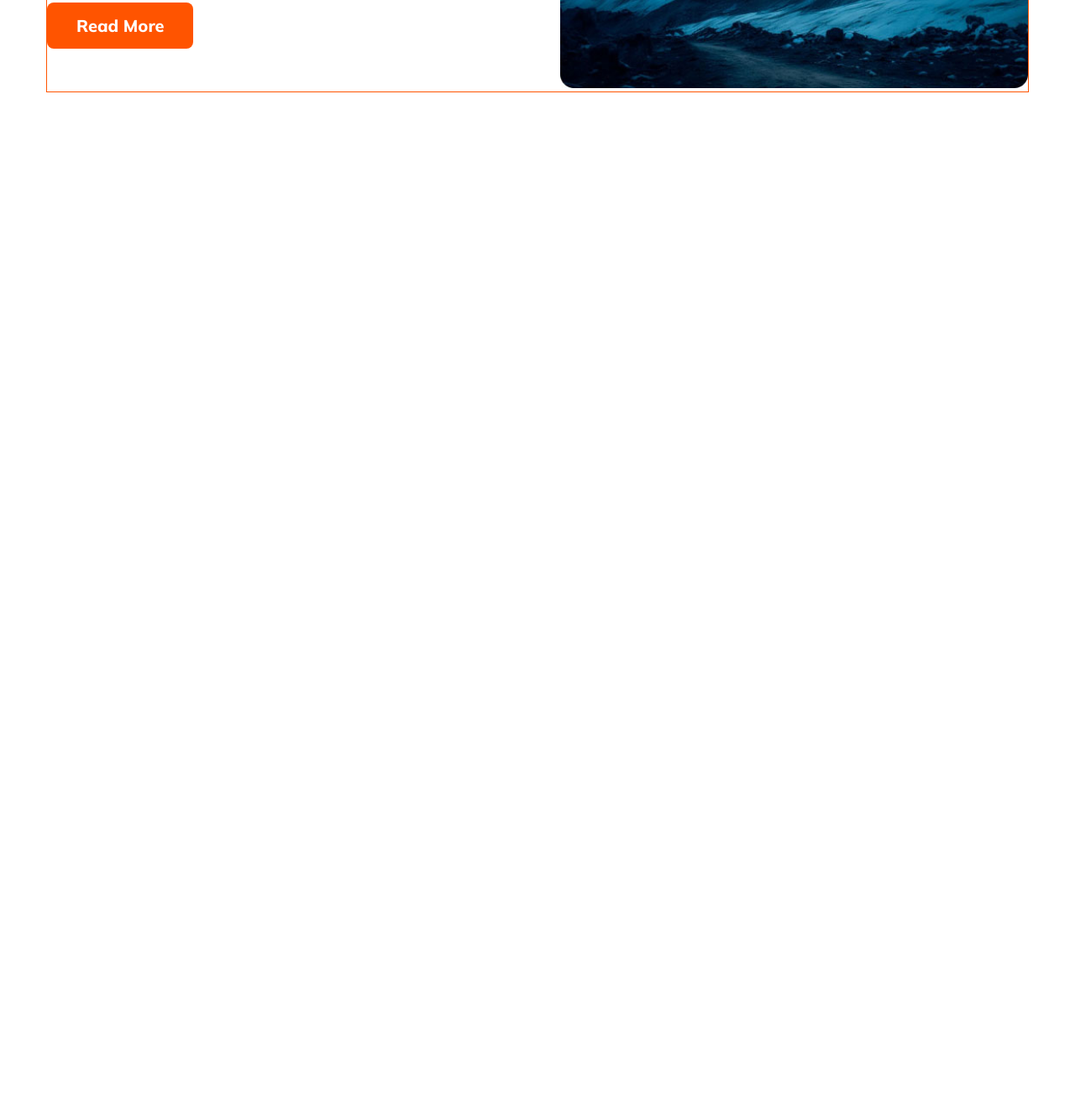
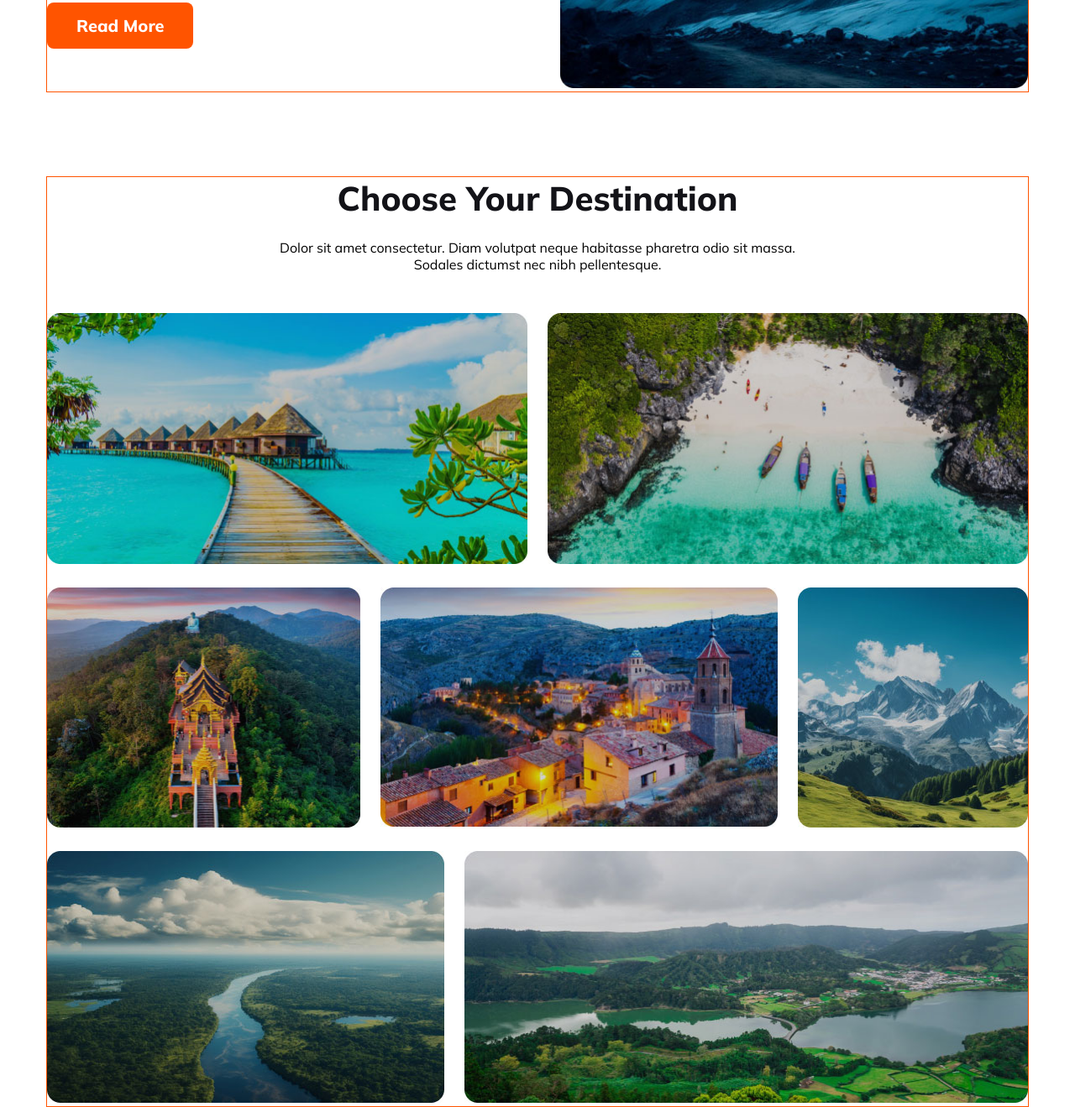
Before and after one commit to wahednur/wahed-travel, a plain HTML site: page index.html in a window 1280 px wide. Shown: the part 1201-2520 px from the top of the page at 84% size. Before the commit the page ends 1311 px from the top, so only its background shows below. Drawn offline with Linux system fonts and the light colour scheme.

Commit message:
Choose Your Destination desktopp section done

```diff
--- a/assets/css/style.css
+++ b/assets/css/style.css
@@ -134,6 +134,7 @@ img {
   height: 500px;
   background-size: cover;
   background-position: center center;
+  background-repeat: no-repeat;
 }
 .banner-overlay {
   border-radius: 16px;
@@ -256,6 +257,78 @@ button .fa-solid {
 }
 
 /* Our popular tours section CSS end  */
+/* Choose Your Destination section start  */
+.destination-sec .dest-text-content {
+  text-align: center;
+}
+.destination-sec .dest-text-content p {
+  width: 663px;
+  text-align: center;
+  margin-right: auto;
+  margin-left: auto;
+  margin-top: 24px;
+  margin-bottom: 48px;
+}
+.destination-sec .dest-grid {
+  display: grid;
+  width: 100%;
+  gap: 24px;
+  grid-template-areas:
+    "mal mal mal mal mal mal indo indo indo indo indo indo"
+    "sri sri sri sri usa usa usa usa usa kas kas kas"
+    "bd bd bd bd bd ban ban ban ban ban ban ban";
+}
+/* .grid-item-1 {
+  grid-column: 1 / span 6;
+  grid-row: 1 / span 3;
+}
+.grid-item-2 {
+  grid-column: 7 / span 6;
+  grid-row: 1 / span 2;
+}
+.grid-item-3 {
+  grid-column: 1 / span 4;
+  grid-row: 3 / span 5;
+}
+.grid-item-4 {
+  grid-column: 5 / span 5;
+  grid-row: 3 / span 5;
+}
+.grid-item-5 {
+  grid-column: 10 / span 3;
+  grid-row: 3 / span 5;
+}
+.grid-item-6 {
+  grid-column: 1 / span 5;
+  grid-row: 5 / span 7;
+}
+.grid-item-7 {
+  grid-column: 6 / span 7;
+  grid-row: 5 / span 7;
+} */
+
+.grid-item-1 {
+  grid-area: mal;
+}
+.grid-item-2 {
+  grid-area: indo;
+}
+.grid-item-3 {
+  grid-area: sri;
+}
+.grid-item-4 {
+  grid-area: usa;
+}
+.grid-item-5 {
+  grid-area: kas;
+}
+.grid-item-6 {
+  grid-area: bd;
+}
+.grid-item-7 {
+  grid-area: ban;
+}
+/* Choose Your Destination section end  */
 /* Home page css end  */
 
 @media screen and (max-width: 600px) {
@@ -348,6 +421,9 @@ button .fa-solid {
   .mbl-nav:hover {
     color: var(--primary-color);
   }
+  .popular-section .tour-wrap {
+    flex-direction: column;
+  }
 }
 
 @media screen and (min-width: 768px) and (max-width: 992px) {
@@ -363,13 +439,25 @@ button .fa-solid {
   .mbl-nav:hover {
     color: var(--primary-color);
   }
-  /* Header banner section Tap support css start  */
+  /* Header banner section Tab support css start  */
   input,
   select,
   button {
     width: 159px;
   }
-  /* Header banner section Tap support css end  */
+  /* Header banner section Tab support css end  */
+  /* Our Popular tours section Tab support css start  */
+  .popular-section .tour-wrap {
+    flex-direction: column;
+  }
+  .tour-text,
+  .tour-img {
+    width: 100%;
+  }
+  .tour-img {
+    margin-top: 50px;
+  }
+  /* Our Popular tours section Tab support css end  */
 }
 
 @media screen and (min-width: 992px) and (max-width: 1024px) {
--- a/index.html
+++ b/index.html
@@ -122,5 +122,41 @@
       </div>
     </section>
     <!-- Popular tours section end  -->
+    <!-- Choose Your Destination section start  -->
+    <section class="destination-sec mt-100">
+      <div class="container">
+        <div class="dest-text-content">
+          <h1 class="section-title">Choose Your Destination</h1>
+          <p>
+            Dolor sit amet consectetur. Diam volutpat neque habitasse pharetra
+            odio sit massa. Sodales dictumst nec nibh pellentesque.
+          </p>
+        </div>
+        <div class="dest-grid">
+          <div class="grid-item-1">
+            <a href="#"><img src="assets/images/muldiv.jpg" alt="" /></a>
+          </div>
+          <div class="grid-item-2">
+            <a href="#"><img src="assets/images/indonesia.jpg" alt="" /></a>
+          </div>
+          <div class="grid-item-3">
+            <a href="#"><img src="assets/images/srilanka.jpg" alt="" /></a>
+          </div>
+          <div class="grid-item-4">
+            <a href="#"><img src="assets/images/north-america.jpg" alt="" /></a>
+          </div>
+          <div class="grid-item-5">
+            <a href="#"><img src="assets/images/kashmir.jpg" alt="" /></a>
+          </div>
+          <div class="grid-item-6">
+            <a href="#"><img src="assets/images/bangladesh.jpg" alt="" /></a>
+          </div>
+          <div class="grid-item-7">
+            <a href="#"><img src="assets/images/bandarban.jpg" alt="" /></a>
+          </div>
+        </div>
+      </div>
+    </section>
+    <!-- Choose Your Destination section end  -->
   </body>
 </html>
```
